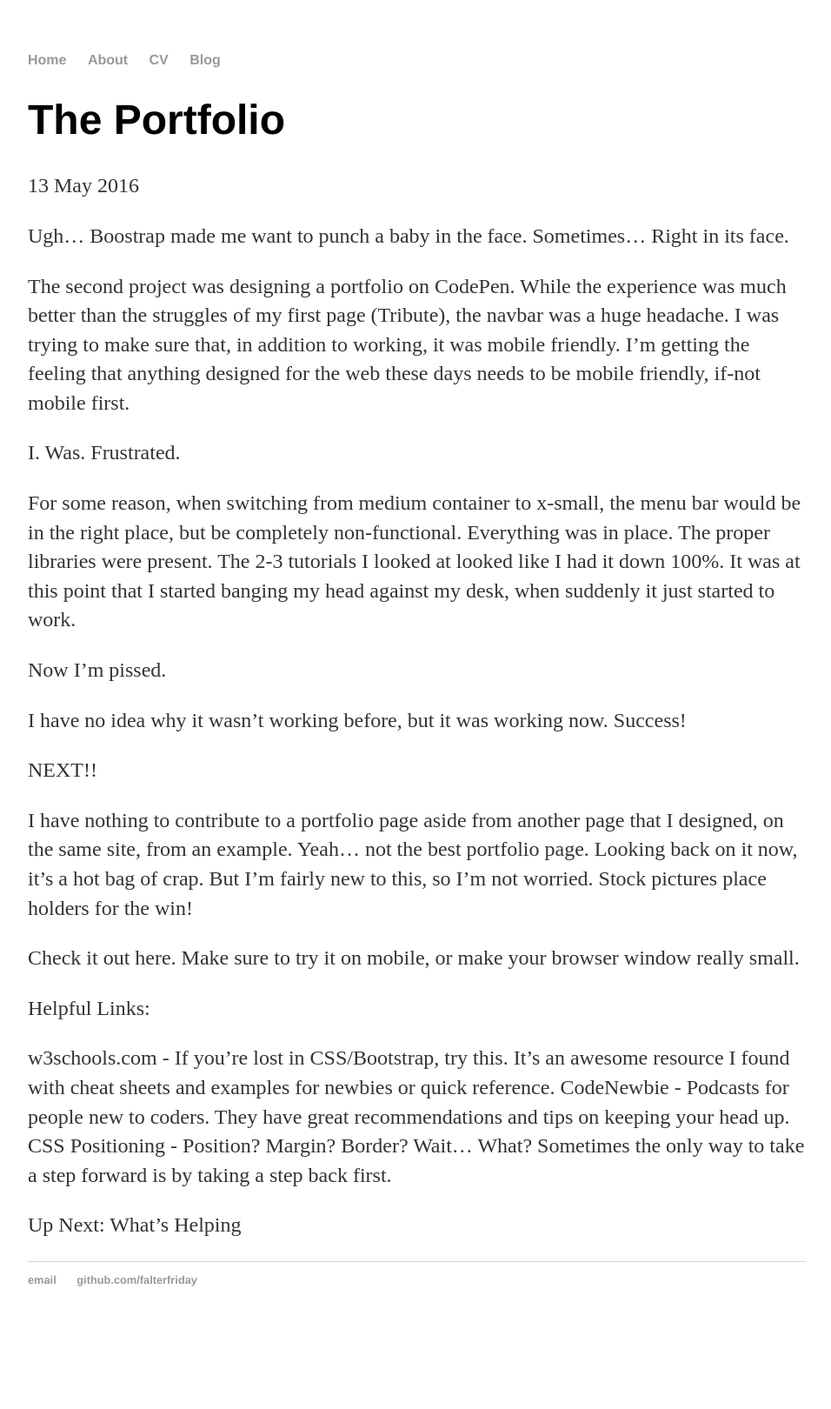
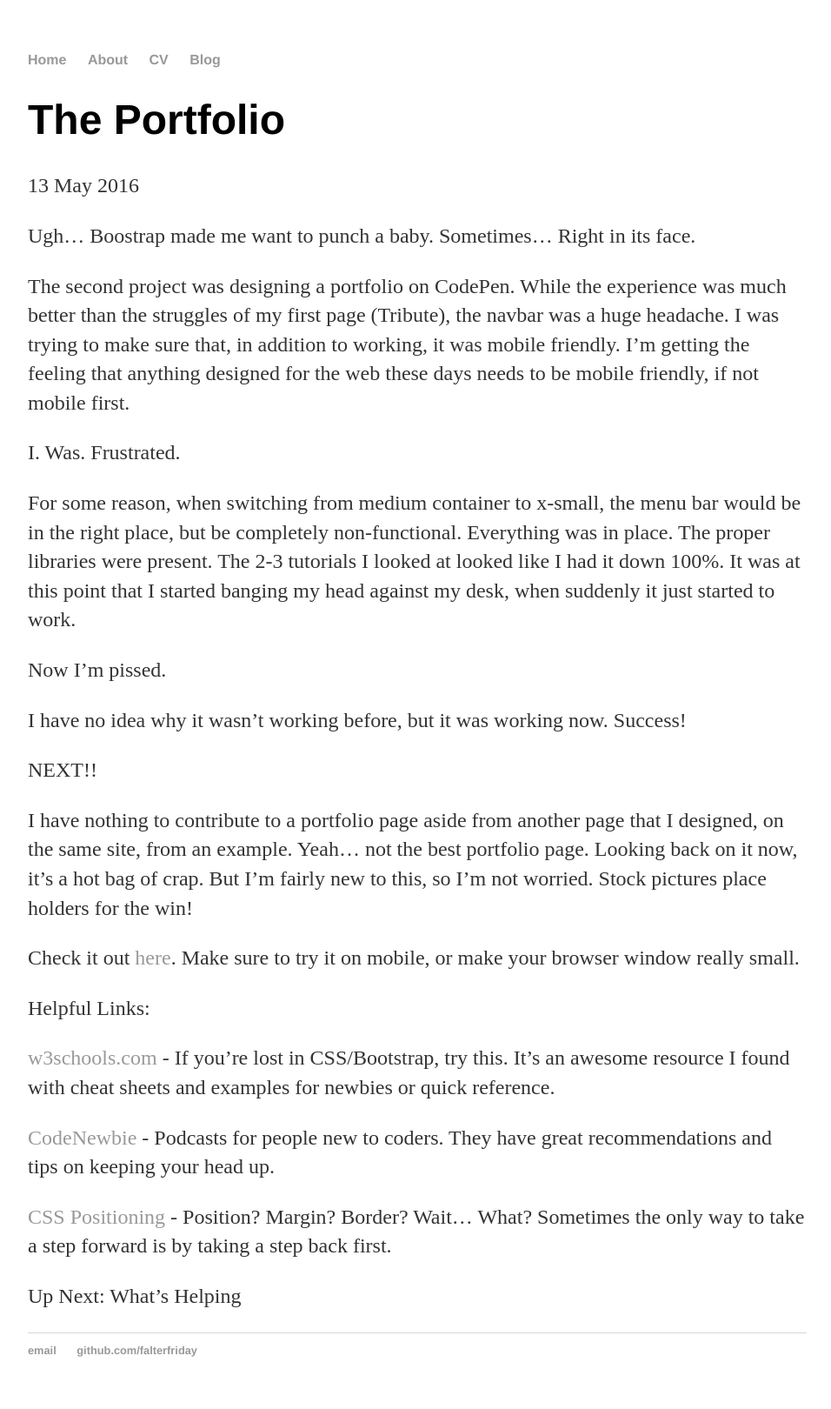
Before and after one commit to falterfriday/blog, a Jekyll site: the page built from _posts/2016-05-13-The-Portfolio.md, in a window 1280 px wide. Shown: the whole page at 87% size, without its empty margins (160-1116 px from the left). Built offline with Jekyll 4.4.1, drawn with Linux system fonts in a browser that asks for light colours; before the commit the page ends 1539 px from its top, so only the background shows below that; part of the change alters nothing that is shown.

Commit message:
Update 2016-05-13-The-Portfolio.md

```diff
--- a/_posts/2016-05-13-The-Portfolio.md
+++ b/_posts/2016-05-13-The-Portfolio.md
@@ -4,9 +4,9 @@ title: "The Portfolio"
 date: 2016-05-13
 ---
 
-Ugh... Boostrap made me want to punch a baby in the face. Sometimes... Right in its face.
+Ugh... Boostrap made me want to punch a baby. Sometimes... Right in its face.
 
-The second project was designing a portfolio on CodePen. While the experience was much better than the struggles of my first page (Tribute), the navbar was a huge headache. I was trying to make sure that, in addition to working, it was mobile friendly. I'm getting the feeling that anything designed for the web these days needs to be mobile friendly, if-not mobile first.
+The second project was designing a portfolio on CodePen. While the experience was much better than the struggles of my first page (Tribute), the navbar was a huge headache. I was trying to make sure that, in addition to working, it was mobile friendly. I'm getting the feeling that anything designed for the web these days needs to be mobile friendly, if not mobile first.
 
 I. Was. Frustrated.
 
@@ -20,15 +20,17 @@ NEXT!!
 
 I have nothing to contribute to a portfolio page aside from another page that I designed, on the same site, from an example. Yeah... not the best portfolio page. Looking back on it now, it's a hot bag of crap. But I'm fairly new to this, so I'm not worried. Stock pictures place holders for the win!
 
-Check it out here. Make sure to try it on mobile, or make your browser window really small.
+Check it out <a href="https://codepen.io/falterfriday/pen/MyzNVe" target="_blank">here</a>. Make sure to try it on mobile, or make your browser window really small.
 
 
 
 Helpful Links:
 
-w3schools.com - If you're lost in CSS/Bootstrap, try this. It's an awesome resource I found with cheat sheets and examples for newbies or quick reference.
-CodeNewbie - Podcasts for people new to coders. They have great recommendations and tips on keeping your head up.
-CSS Positioning - Position? Margin? Border? Wait... What? Sometimes the only way to take a step forward is by taking a step back first.
+<a href="http://www.w3schools.com/bootstrap/default.asp" target="_blank">w3schools.com</a> - If you're lost in CSS/Bootstrap, try this. It's an awesome resource I found with cheat sheets and examples for newbies or quick reference.
+
+<a href="http://www.codenewbie.org" target="_blank">CodeNewbie</a> - Podcasts for people new to coders. They have great recommendations and tips on keeping your head up.
+
+<a href="http://vanseodesign.com/css/css-positioning/" target="_blank">CSS Positioning</a> - Position? Margin? Border? Wait... What? Sometimes the only way to take a step forward is by taking a step back first.
 
 
 Up Next: What's Helping
```
